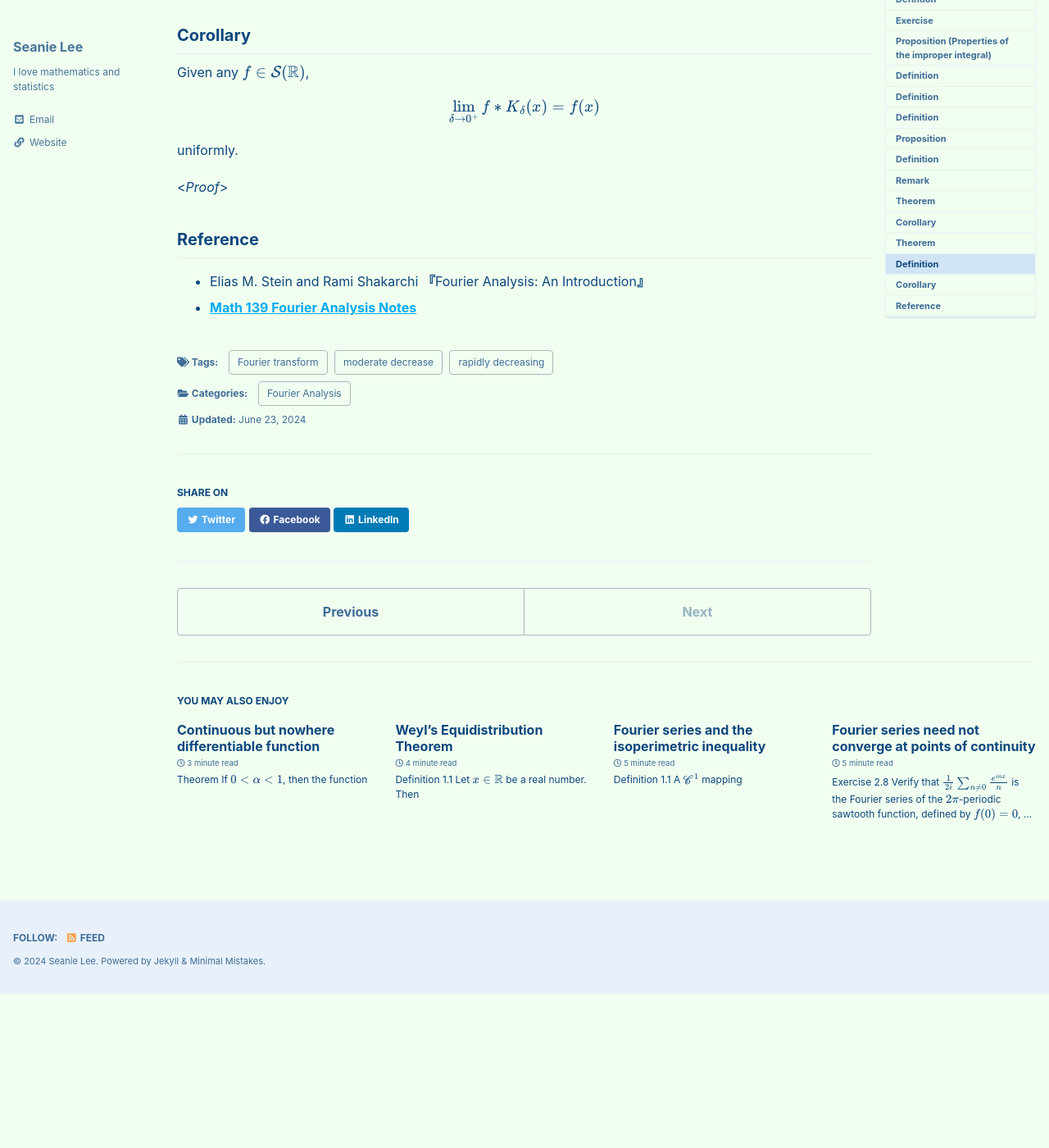
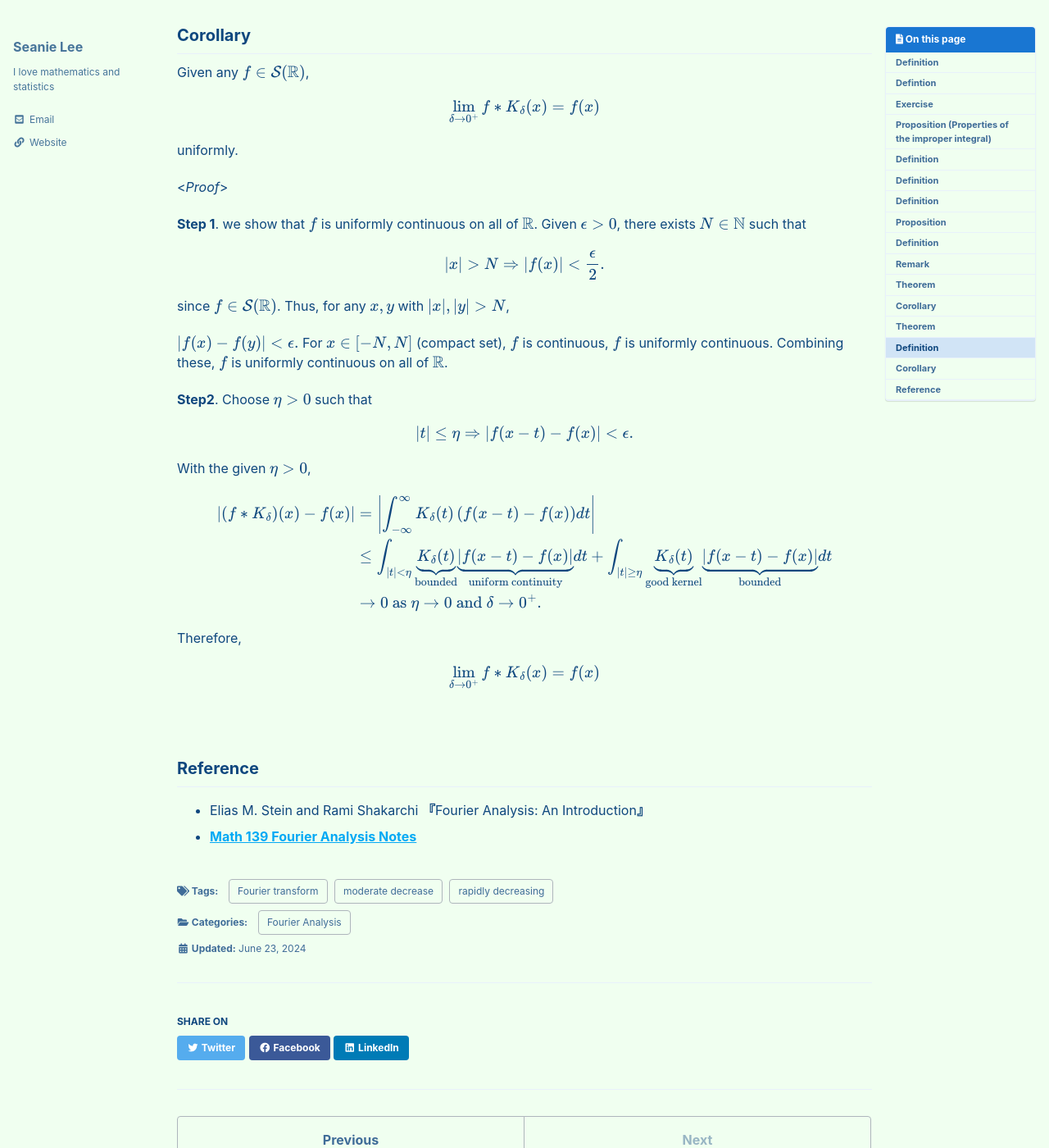
Before and after one commit to seanie12/blog, a Jekyll site: the page built from _posts/2024-06-23-fourier-transform-1.md, in a window 1280 px wide and 1400 px high, scrolled down 9684 px. Shown: the whole window at 82% size. Built offline with Jekyll 4.4.1, drawn with Linux system fonts in a browser that asks for light colours; cached includes are drawn as plain includes; formulas are drawn with MathJax 3; before the commit the page ends 10896 px from its top, so only the background shows below that; some of the changed text lies outside the part shown.

Commit message:
Update 2024-06-23-fourier-transform-1.md

```diff
--- a/_posts/2024-06-23-fourier-transform-1.md
+++ b/_posts/2024-06-23-fourier-transform-1.md
@@ -538,7 +538,50 @@ uniformly.
 
 <*Proof*>
 
+**Step 1**. we show that $f$ is uniformly continuous on  all of $\mathbb{R}$. Given $\epsilon >0$, there exists $N\in\mathbb{N}$ such that
 
+$$
+\begin{align*}
+\lvert x \rvert >N \Rightarrow \lvert f(x) \rvert < \frac{\epsilon}{2}.
+\end{align*}
+$$
+
+since $f\in\mathcal{S}(\mathbb{R})$.  Thus, for any $x,y$ with $\lvert x \rvert, \lvert y \rvert >N$,
+
+$$
+\begin{align*}
+\lvert f(x) - f(y) \rvert < \epsilon.
+\end{align*}
+$$
+For $x\in [-N, N]$ (compact set), $f$ is continuous, $f$ is uniformly continuous. Combining these, $f$ is uniformly continuous on all of $\mathbb{R}$.
+
+**Step2**.  Choose $\eta >0$ such that
+
+$$
+\begin{align*}
+\lvert t \rvert \leq \eta \Rightarrow \lvert f(x-t) - f(x) \rvert < \epsilon.
+\end{align*}
+$$
+
+With the given $\eta>0$,
+
+$$
+\begin{align*}
+\left \lvert (f*K_\delta)(x) - f(x)\right\rvert &=\left \lvert \int_{-\infty}^\infty K_\delta(t) \left( f(x-t) - f(x) \right) dt \right\rvert \\
+&\leq \int_{\lvert t \rvert < \eta} \underbrace{K_\delta(t)}_\text{bounded} \underbrace{\left\lvert f(x-t) - f(x)\right\rvert}_\text{uniform continuity} dt + \int_{\lvert t \rvert \geq \eta } \underbrace{K_\delta(t)}_\text{good kernel} \underbrace{\left\lvert f(x-t) -f(x)\right\rvert}_\text{bounded} dt \\
+&\to 0 \text{ as } \eta \to 0 \text{ and } \delta \to 0^+.
+\end{align*}
+$$
+
+Therefore,
+
+$$
+\begin{align*}
+\lim_{\delta\to0^+}f*K_\delta(x) = f(x)
+\end{align*}
+$$
+
+$$\tag*{$\square$}$$
 ## Reference
 - Elias M. Stein and  Rami Shakarchi **『**Fourier Analysis: An Introduction**』**
 - **[Math 139 Fourier Analysis Notes](https://drive.google.com/file/d/1f1pp1QkF0BqqLELBrKyk69X0ofd3SjdR/view?usp=sharing)**
```
